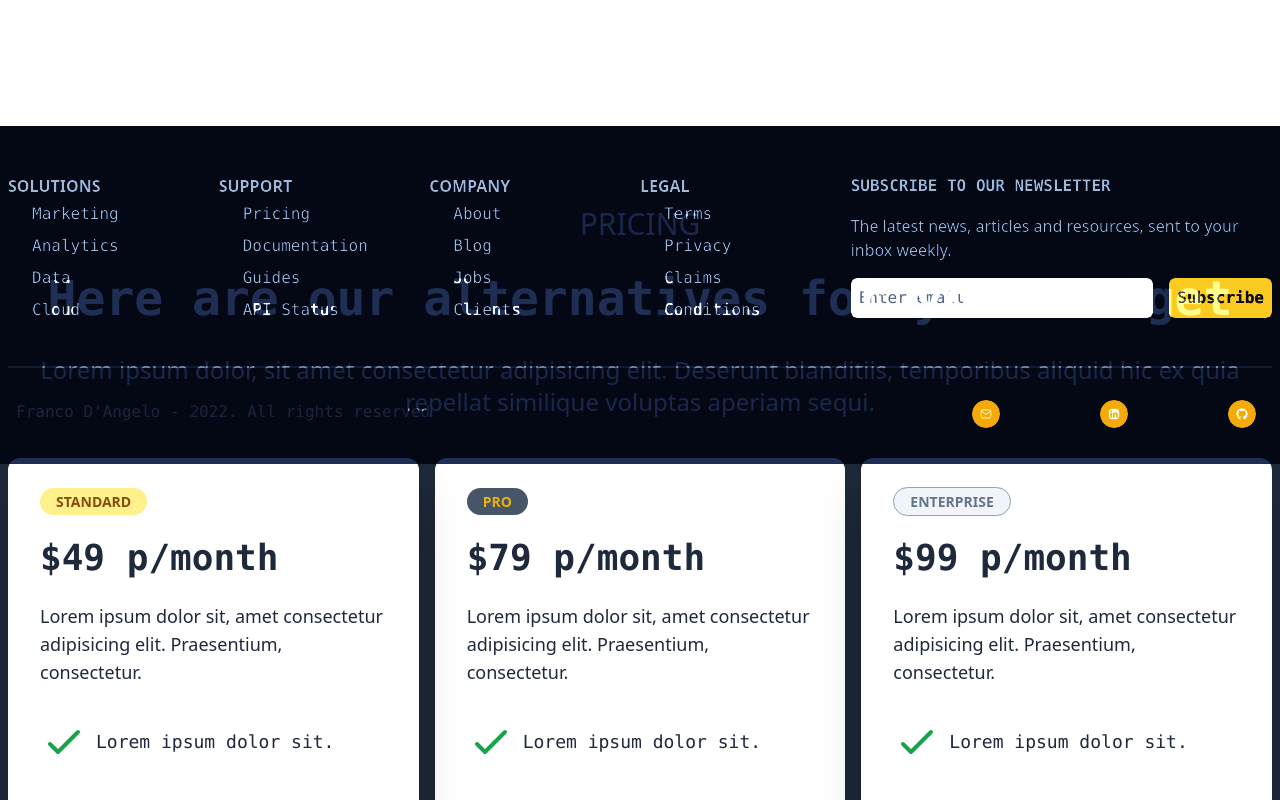
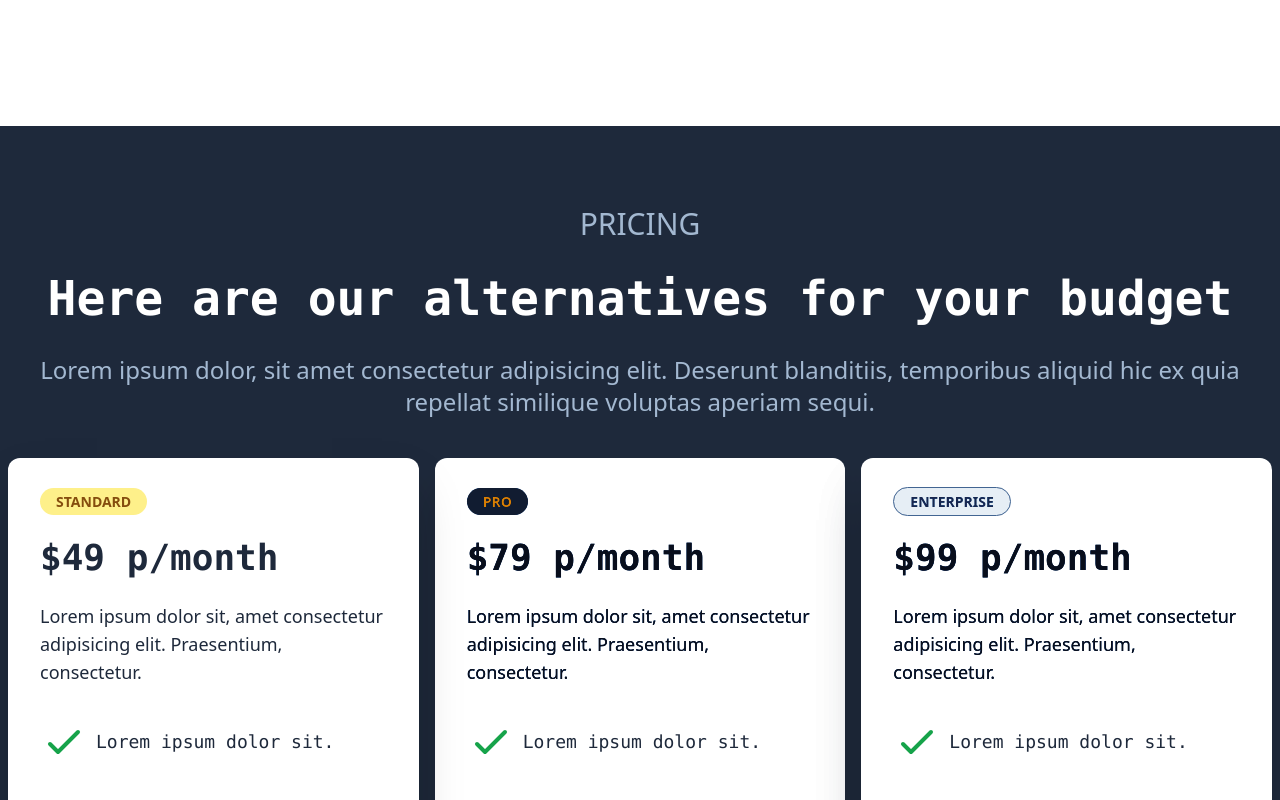
Before and after one commit to franodangelo/Services-SPA, a React (Create React App) app: page / in a window 1280 px wide. Shown: the part 2920-3720 px from the top of the page. Built offline with nearby package versions, Linux system fonts and the light colour scheme; the HTML template or start-up script is replaced by a standard one.

Commit message:
solved issue with footer and pricing section

```diff
--- a/src/components/Footer.jsx
+++ b/src/components/Footer.jsx
@@ -4,7 +4,7 @@ import { FiMail } from 'react-icons/fi';
 
 export default function Footer() {
     return (
-        <main className='w-full my-32 bg-slate-900 text-slate-300 p-2'>
+        <main className='w-full mt-32 bg-slate-900 text-slate-300 p-2'>
             <section className='max-w-[1280px] mx-auto grid grid-cols-2 md:grid-cols-6 border-b-2 border-gray-600 py-8'>
                 <div>
                     <h1 className='font-sans font-bold text-md uppercase pt-2'>Solutions</h1>
--- a/src/components/Pricing.jsx
+++ b/src/components/Pricing.jsx
@@ -4,13 +4,15 @@ import { CheckIcon, XIcon } from '@heroicons/react/outline';
 export default function Pricing() {
     return (
         <main name='pricing' className='w-full text-white my-32'>
-            <div className='w-full h-[800px] bg-slate-800 absolute mix-blend-overlay'>
-                <div className='max-w-[1280px] mx-auto py-12'>
+            <div className='w-full h-[800px] bg-slate-800 absolute mix-blend-overlay'></div>
+
+            <div className='max-w-[1280px] mx-auto py-12'>
                     <div className='text-center py-8 text-slate-300'>
                         <h3 className='font-sans font-light text-3xl uppercase'>Pricing</h3>
                         <h1 className='text-5xl font-bold text-white py-8'>Here are our alternatives for your budget</h1>
                         <p className='font-sans text-2xl'>Lorem ipsum dolor, sit amet consectetur adipisicing elit. Deserunt blanditiis, temporibus aliquid hic ex quia repellat similique voluptas aperiam sequi.</p>
                     </div>
+
                     <section className='grid md:grid-cols-3'>
                         <div className='m-2 p-8 h-auto bg-white text-slate-800 rounded-xl shadow-2xl relative'>
                             <span className='px-4 py-1 bg-yellow-200 text-yellow-800 rounded-2xl font-sans font-semibold text-sm uppercase'>Standard</span>
@@ -59,7 +61,6 @@ export default function Pricing() {
                         </div>
                     </section>
                 </div>
-            </div>
         </main>
     )
 };
```
